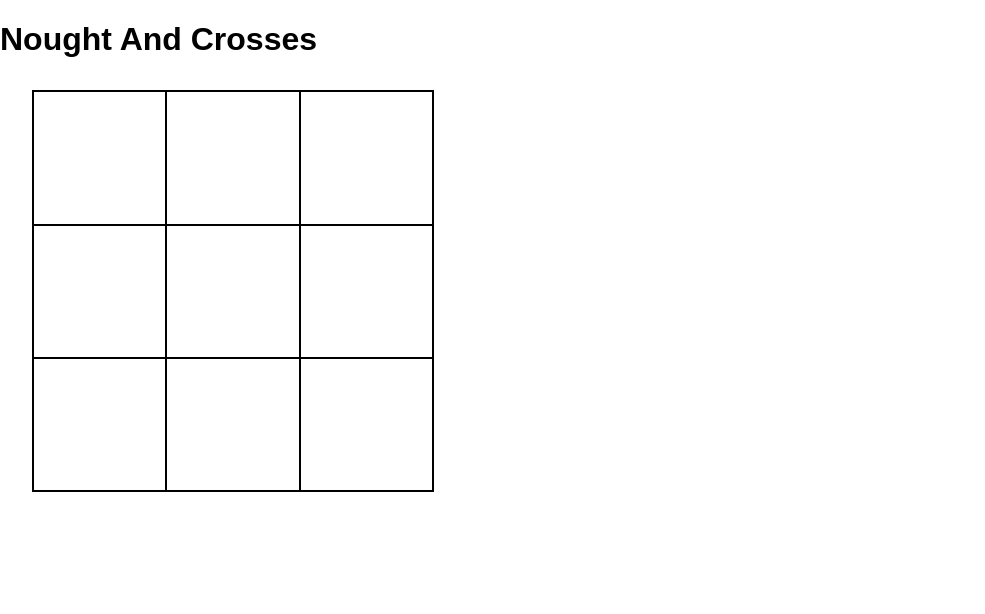
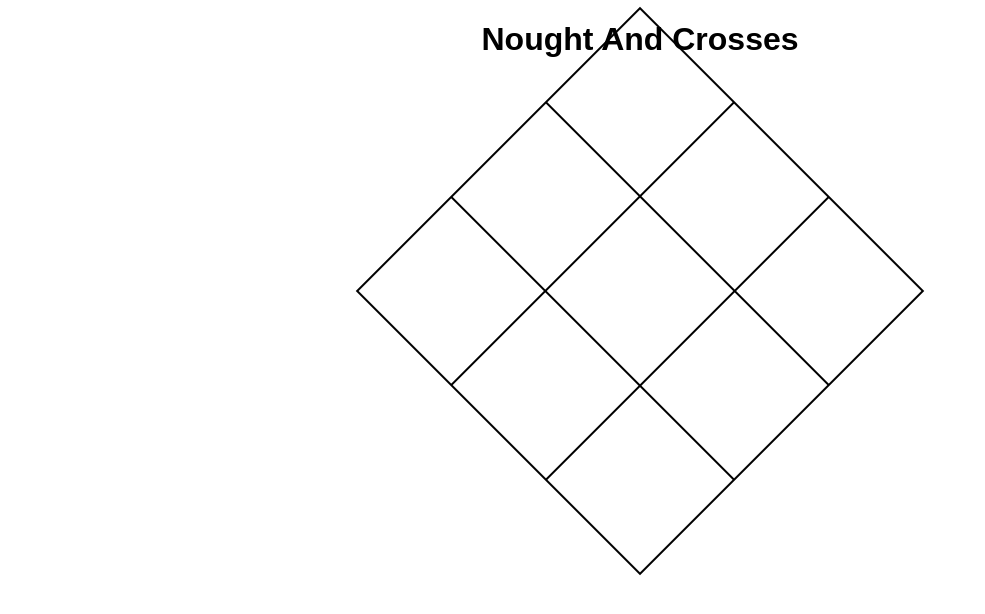
Before and after one commit to ktweeden/Noughts-and-Crosses, a React (Create React App) app: page / in a window 1280 px wide. Shown: the top 614 px of the page, without its empty margins (0-985 px from the left). Built offline with nearby package versions, Linux system fonts and the light colour scheme.

Commit message:
spinning

```diff
--- a/src/App.css
+++ b/src/App.css
@@ -1,6 +1,13 @@
-.App {
+#root {
   text-align: center;
+  display: flex;
+  justify-content: center;
 }
+
+.board {
+  animation: App-logo-spin infinite 20s linear;
+}
+
 
 .App-logo {
   animation: App-logo-spin infinite 20s linear;
--- a/src/App.js
+++ b/src/App.js
@@ -1,5 +1,6 @@
 import React, { Component } from 'react';
 import GameContainer from './containers/GameContainer.js';
+import './App.css'
 
 class App extends Component {
   render() {
--- a/src/Board.css
+++ b/src/Board.css
@@ -10,4 +10,8 @@
 
 .board-square {
   border: 1px solid black;
+  font-size: 5rem;
+  display: flex;
+  justify-content: center;
+  align-items: center;
 }
--- a/src/components/BoardSquare.js
+++ b/src/components/BoardSquare.js
@@ -28,7 +28,7 @@ class BoardSquare extends React.Component {
 
   getSymbol(value) {
     if(value === 0) {
-      return 'o';
+      return 'O';
     }
     else if (value === 1) {
       return 'X';
```
